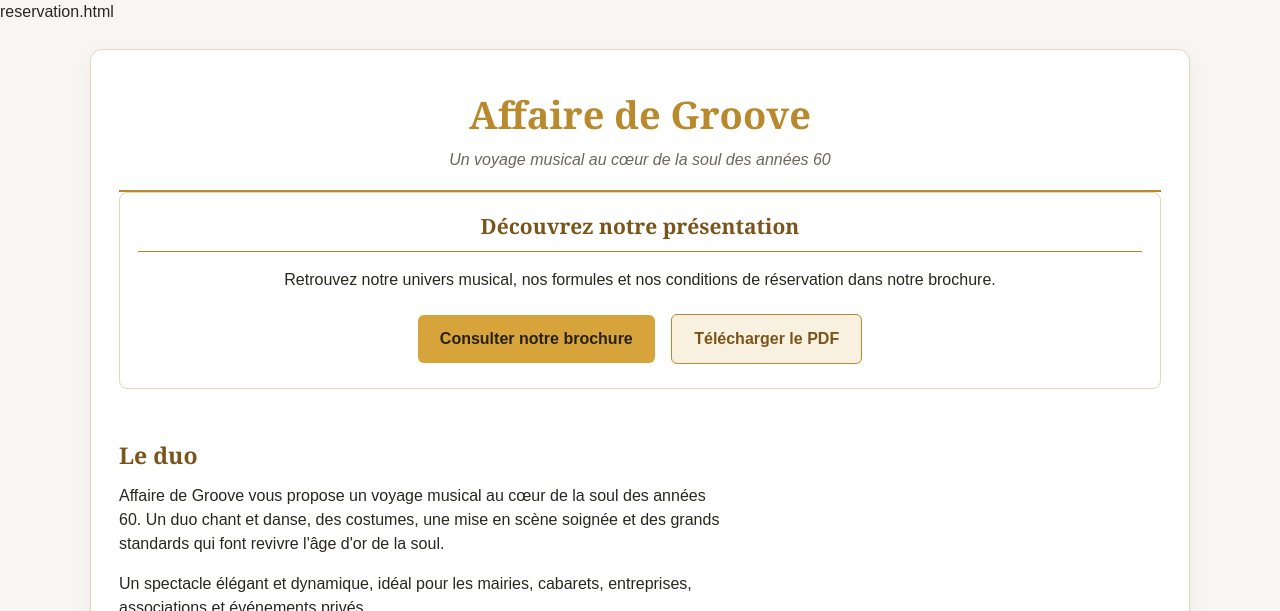
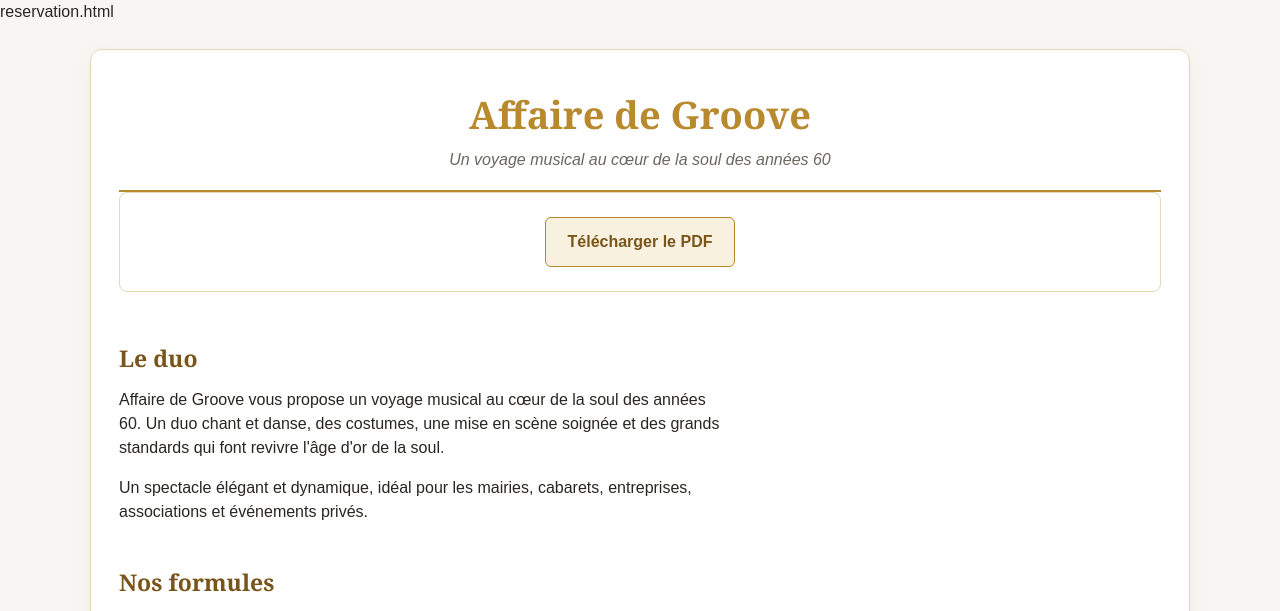
Before and after one commit to affairedegroove/affairedegroove.github.io, a plain HTML site: page reservation.html in a window 1280 px wide. Shown: the top 611 px of the page. Drawn offline with Linux system fonts and the light colour scheme.

Commit message:
Update reservation.html

```diff
--- a/reservation.html
+++ b/reservation.html
@@ -298,20 +298,7 @@ textarea {
 </header>
 
 <section class="bloc" style="margin-bottom: 24px; text-align: center;">
-  <h2>Découvrez notre présentation</h2>
-  <p>
-    Retrouvez notre univers musical, nos formules et nos conditions
-    de réservation dans notre brochure.
-  </p>
 
-  <a href="presentation-affaire-de-groove.pdf"
-     target="_blank"
-     rel="noopener"
-     style="display:inline-block; padding:12px 22px;
-     background:#d6a43b; color:#292116; border-radius:6px;
-     text-decoration:none; font-weight:bold; margin:6px;">
-    Consulter notre brochure
-  </a>
 
   <a href="formulaire-a-telecharger.pdf"
      download
```
